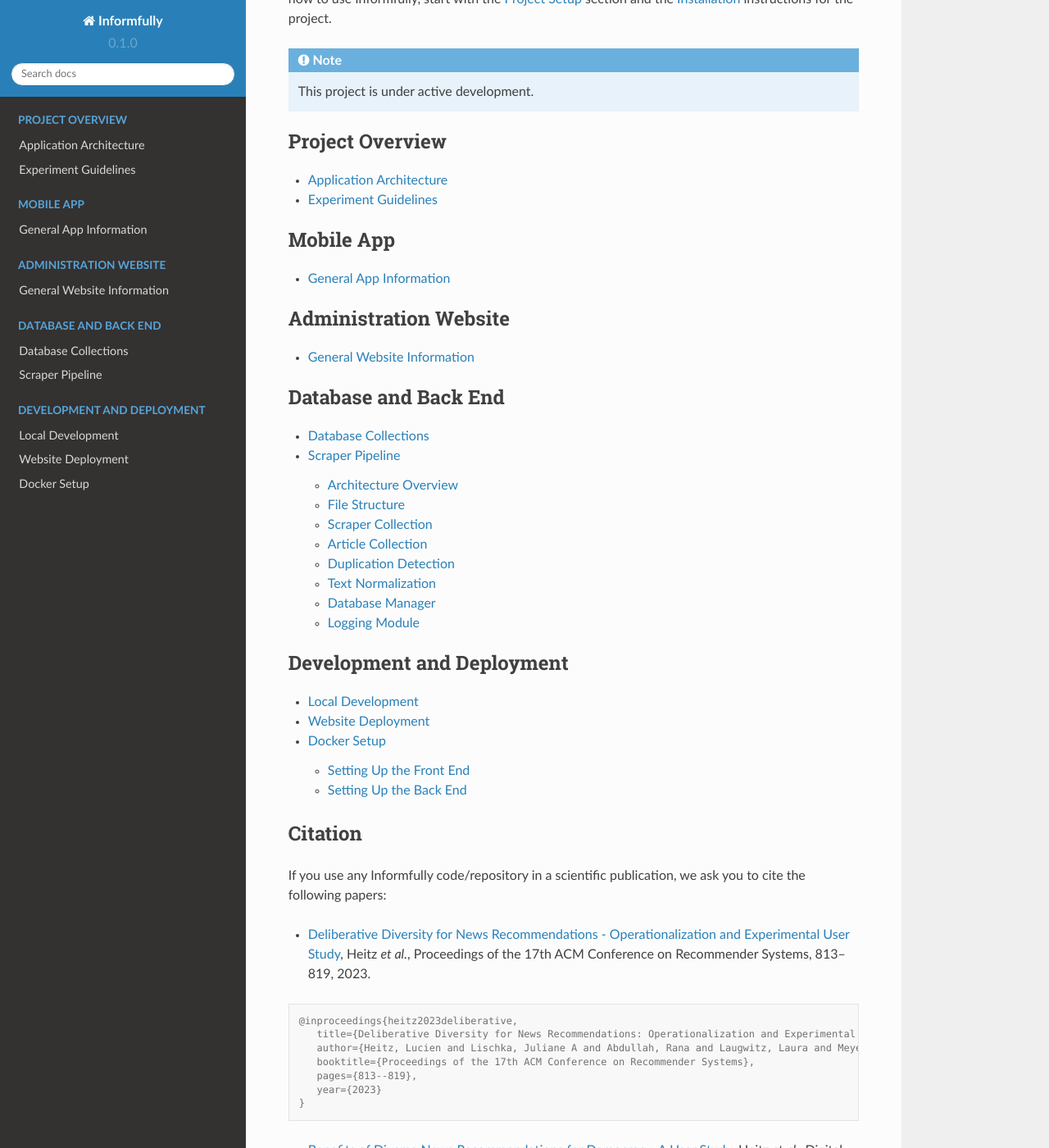
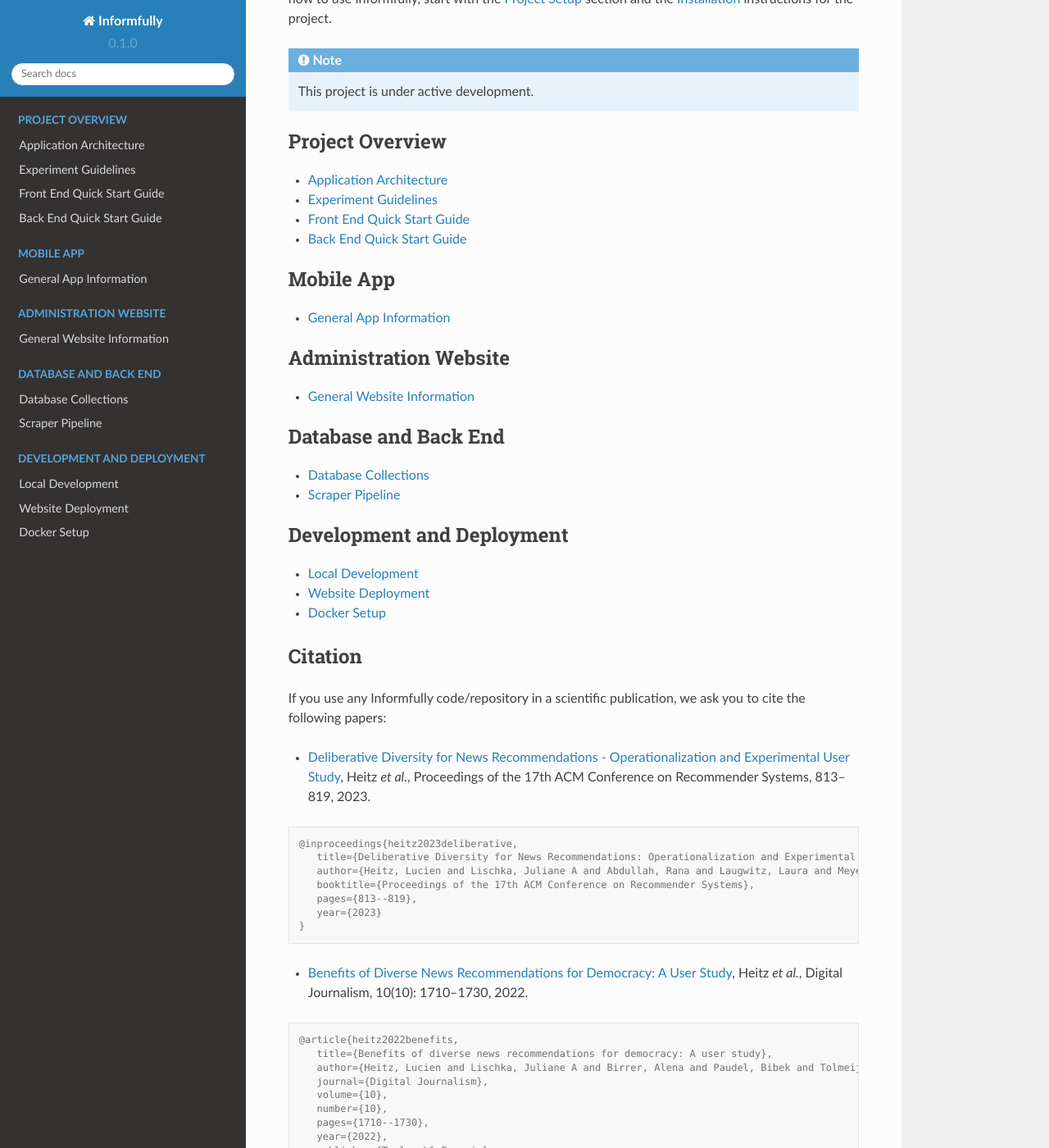
Before and after one commit to Informfully/Documentation, a Sphinx documentation site: the page built from docs/source/index.rst, in a window 1280 px wide and 1400 px high, scrolled down 448 px. Shown: the whole window at 82% size. Built offline with Sphinx 7.4.7 and the Read the Docs theme 2.0.0, drawn with Linux system fonts in a browser that asks for light colours.

Commit message:
Documentation update

```diff
--- a/docs/source/apple.rst
+++ b/docs/source/apple.rst
@@ -3,5 +3,5 @@
 
 What you need to prepare the release:
 
-* Apple Developer Account and Apple device with Xcode
+* Apple Developer Account and Apple device with XCode
 * iPhone distribution certificate
--- a/docs/source/docker.rst
+++ b/docs/source/docker.rst
@@ -78,11 +78,8 @@
     ``Cannot successfully connect phone to Expo service`` If a QR code has been generated, however the user is facing problems connecting to the running Meteor service on the container, make sure that
 
     #.  all antivirus programs on the host machine have been disabled,
-
     #.  the firewall on the host machine has been disabled,
-
     #.  the phone and the host machine share the same wireless network, and
-
     #.  the wireless network is public.
 
 Setting Up the Back End
@@ -149,11 +146,8 @@
 Follow the next steps to get the Backend running:
 
 #.  Type ``docker ps`` to see which containers are running.
-
 #.  Copy the container ID of the container that is running the back end.
-
 #.  Type ``docker exec -it [containerID] sh``, this will open the container and you will be able to execute commands on it
-
 #.  Run the command ``passenger start`` inside of the opened Docker container. This will start the phusion passenger service. The back end will be running now
 
 In order to open the back end server, running on the container, from the host computer, open an internet browser and type ``localhost:8020`` (which is the host port that was defined above).
--- a/docs/source/index.rst
+++ b/docs/source/index.rst
@@ -16,33 +16,35 @@
    This project is under active development.
 
 .. toctree::
-   :maxdepth: 2
+   :maxdepth: 1
    :caption: Project Overview
 
    architecture
    experiment
+   quick-front
+   quick-back
 
 .. toctree::
-   :maxdepth: 2
+   :maxdepth: 1
    :caption: Mobile App
 
    app
 
 .. toctree::
-   :maxdepth: 2
+   :maxdepth: 1
    :caption: Administration Website
 
    web
 
 .. toctree::
-   :maxdepth: 2
+   :maxdepth: 1
    :caption: Database and Back End
 
    database
    scrapers
 
 .. toctree::
-   :maxdepth: 2
+   :maxdepth: 1
    :caption: Development and Deployment
 
    development
--- a/docs/source/quick-back.rst
+++ b/docs/source/quick-back.rst
@@ -0,0 +1,4 @@
+Back End Quick Start Guide
+==========================
+
+...
--- a/docs/source/quick-front.rst
+++ b/docs/source/quick-front.rst
@@ -0,0 +1,4 @@
+Front End Quick Start Guide
+===========================
+
+...
```
Also changed, not shown: docs/source/deployment.rst (+1 -7 lines), docs/source/development.rst (+46 -0 lines), docs/source/img/meteor_bundle.png (added).
